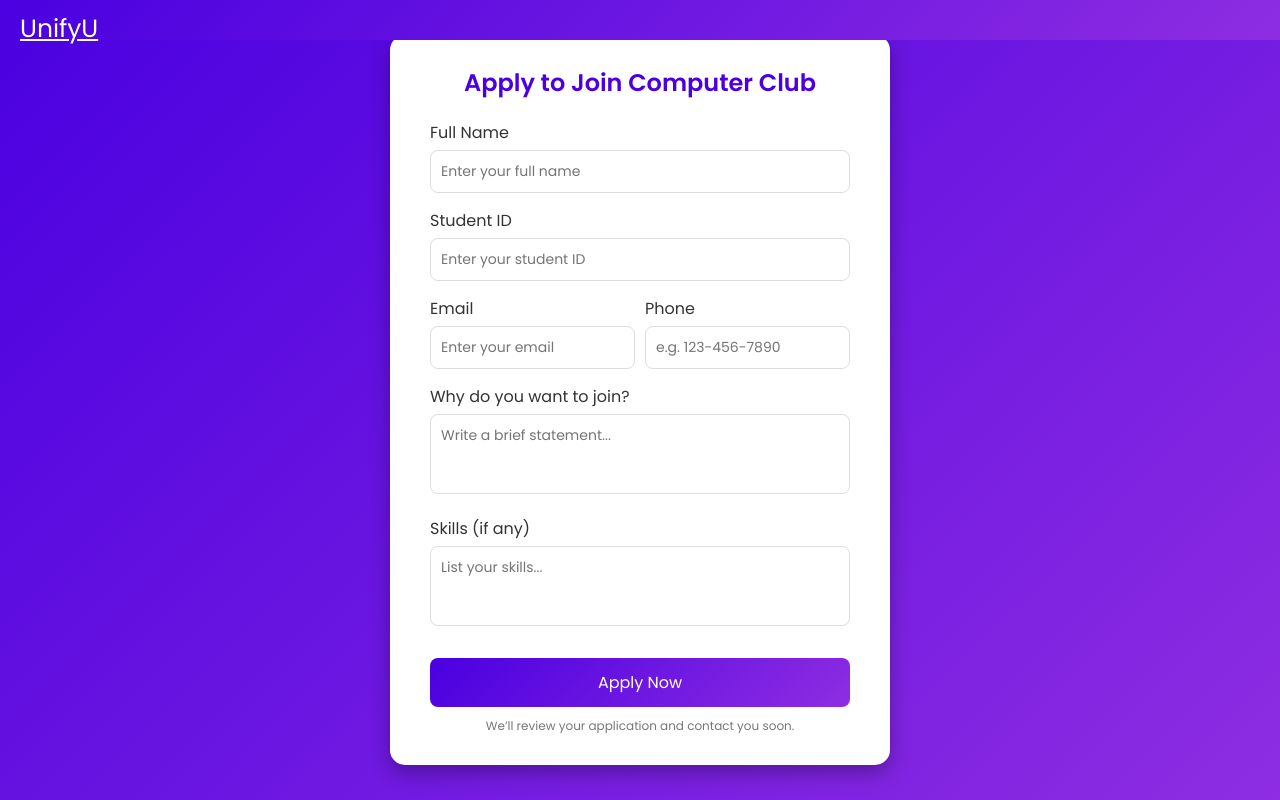
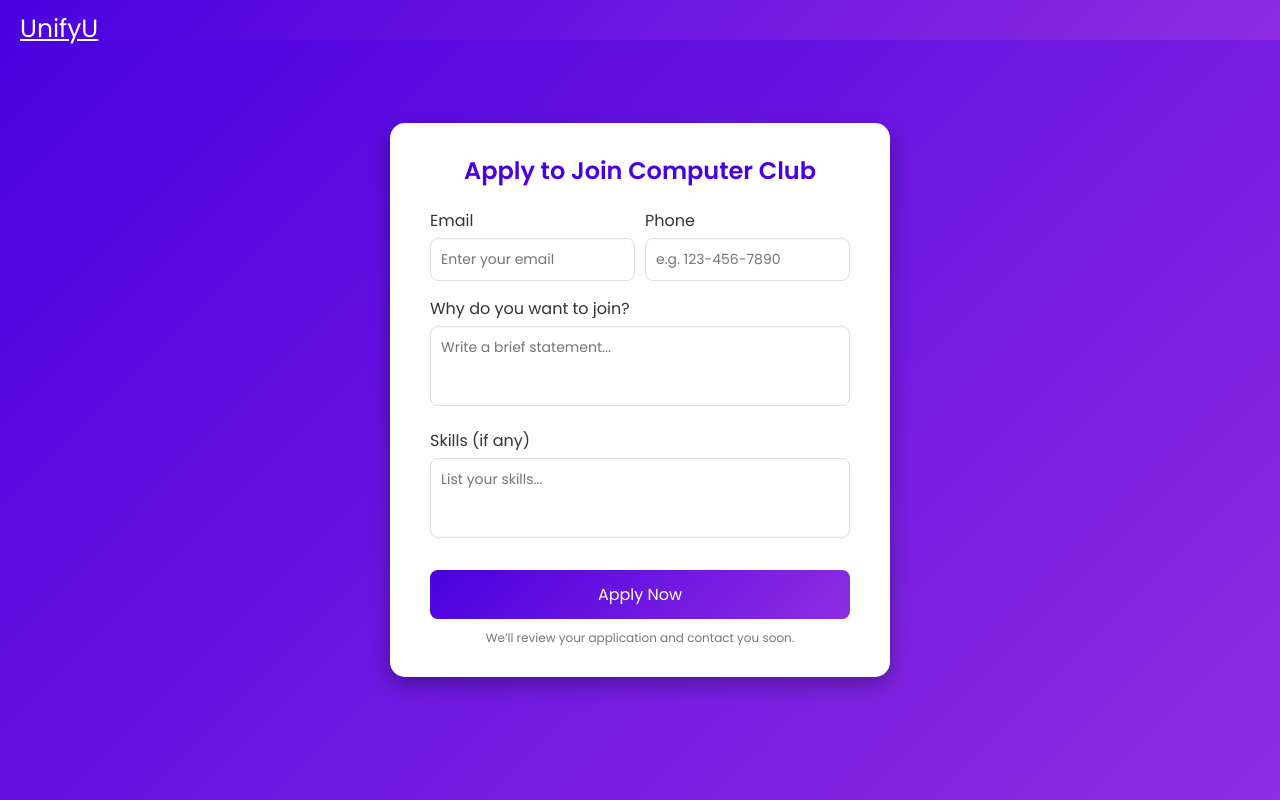
Before and after one commit to izack05/UnifyU_project_Group07, a Flask app: page /apply_club/1 in a window 1280 px wide. Run offline with Flask 3, Linux system fonts and the light colour scheme; a user stored in the database is signed in.

Commit message:
updated appclub class

```diff
--- a/app.py
+++ b/app.py
@@ -317,7 +317,8 @@ def club_detail(club_id):
 @login_required
 def apply_club_form(club_id):
     club = Club.query.get_or_404(club_id)
-    return render_template('club/clubform.html', club=club)
+    student = StudentRegistration.query.filter_by(id=current_user.id).first_or_404()
+    return render_template('club/clubform.html', club=club, student=student)
 
 
 
@@ -327,11 +328,12 @@ def apply_club_form(club_id):
 @login_required
 def register_student(club_id):
     club = Club.query.get_or_404(club_id)
+    student = StudentRegistration.query.filter_by(id=current_user.id).first_or_404()
 
     Student_row = clubapp(
-        name=request.form.get('name'),
-        studid=request.form.get('studid'),
-        email=request.form.get("email"),
+        name=student.full_name,
+        studid=student.id,
+        email=request.form.get('email'),
         phone=request.form.get("phone"),
         interests=request.form.get("interests"),
         skills=request.form.get("skills")
--- a/templates/club/clubform.html
+++ b/templates/club/clubform.html
@@ -134,15 +134,6 @@
     <div class="form-container">
     <h2>Apply to Join {{ club.name }}</h2>
     <form action="{{ url_for('register_student', club_id=club.id) }}" method="POST">
-            <div class="form-group">
-                <label for="name">Full Name</label>
-                <input type="text" id="name" name="name" placeholder="Enter your full name" required>
-            </div>
-            <div class="form-group">
-                <label for="studid">Student ID</label>
-                <input type="number" id="studid" name="studid" placeholder="Enter your student ID" required>
-            </div>
-
             <div class="form-group-inline">
                 <div class="form-group">
                     <label for="email">Email</label>
--- a/templates/club/clubs.html
+++ b/templates/club/clubs.html
@@ -7,8 +7,8 @@
   <link rel="stylesheet" href="{{ url_for('static', filename='css/clubhome.css') }}">
 </head>
 <body>
-{% extends "layout/base.html" %}
-{% block content %}
+  {% extends "layout/base.html" %}
+  {% block content %}
 
   <!-- Search Form -->
   <form action="{{ url_for('homeclub') }}" method="get" role="search">
```
Also changed, not shown: instance/users.db.
